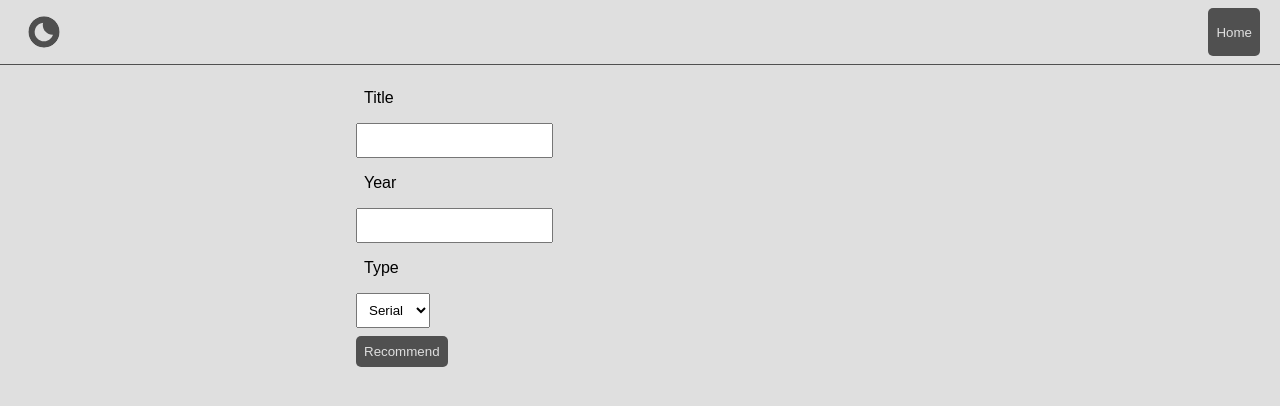
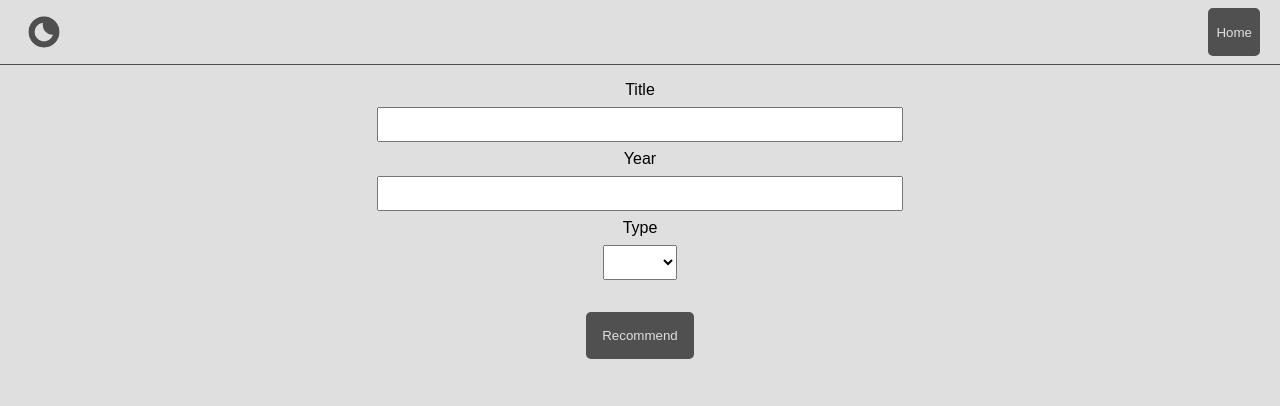
Before and after one commit to qapush/qapush-movies, a React (Create React App) app: page /recommend in a window 1280 px wide. Shown: the top 406 px of the page. Built offline with nearby package versions, Linux system fonts and the light colour scheme.

Commit message:
Recomment form working

```diff
--- a/package.json
+++ b/package.json
@@ -8,6 +8,7 @@
     "@testing-library/jest-dom": "^5.17.0",
     "@testing-library/react": "^13.4.0",
     "@testing-library/user-event": "^13.5.0",
+    "nodemailer": "^6.9.7",
     "react": "^18.2.0",
     "react-dom": "^18.2.0",
     "react-loading-skeleton": "^3.3.1",
--- a/src/components/Recommend/Recommend.js
+++ b/src/components/Recommend/Recommend.js
@@ -1,23 +1,46 @@
-import React from "react";
+import React, {useState} from "react";
 import styles from "./Recommend.module.css";
 
 export default function Recommend() {
+
+  const initialForm = {
+    type: '',
+    title: '',
+    year: ''
+  }
+
+  const [formData, setFormData] = useState({...initialForm})
+
   const handleSubmit = (e) => {
     e.preventDefault();
     console.log(e);
+    fetch('/api/recommend', {
+      method: 'POST',
+      body: JSON.stringify(formData)
+    })
+    setFormData({...initialForm})
   };
+
+  const handleChange = (e) => {
+    setFormData(prev => ({
+      ...prev,
+      [e.target.id]: e.target.value
+    }))
+  }
+
 
   return (
     <div className={styles.recommend}>
       <form onSubmit={handleSubmit}>
         <label htmlFor="title">Title</label>
-        <input id="title" type="text" required />
+        <input id="title" type="text" required value={formData.title} onChange={handleChange}/>
 
         <label htmlFor="year">Year</label>
-        <input id="year" type="text" />
+        <input id="year" type="number" value={formData.year} onChange={handleChange}/>
 
         <label htmlFor="type">Type</label>
-        <select id="type">
+        <select id="type" value={formData.type} onChange={handleChange} required>
+          <option value=''></option>
           <option value="Serial">Serial</option>
           <option value="Movie">Movie</option>
         </select>
--- a/src/components/Recommend/Recommend.module.css
+++ b/src/components/Recommend/Recommend.module.css
@@ -4,8 +4,9 @@
 .recommend select,
 .recommend form {
     display: block;
-    margin: 0.5rem;
     padding: 0.5rem;
+    text-align: center;
+    margin: auto;
 }
 
 .recommend form {
@@ -13,3 +14,13 @@
     max-width: 600px;
     margin: auto;
 }
+
+.recommend input,
+.recommend input {
+    width: 90%;
+}
+
+.recommend button {
+    margin-top: 2rem;
+    padding: 1rem;
+}
```
Also changed, not shown: 2 other files (tests, documents, lock files or other folders).
